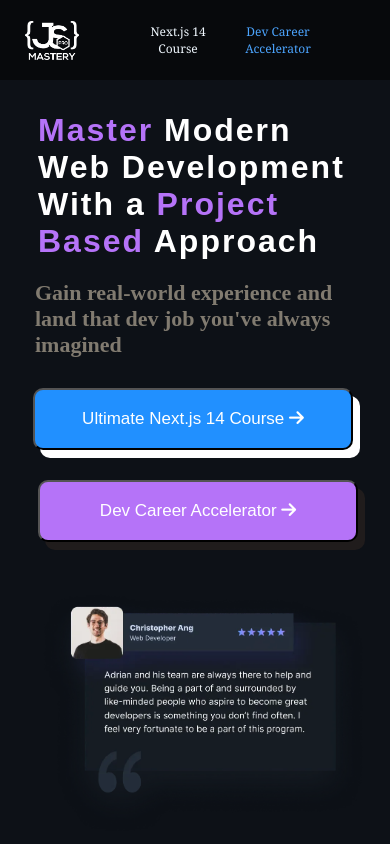
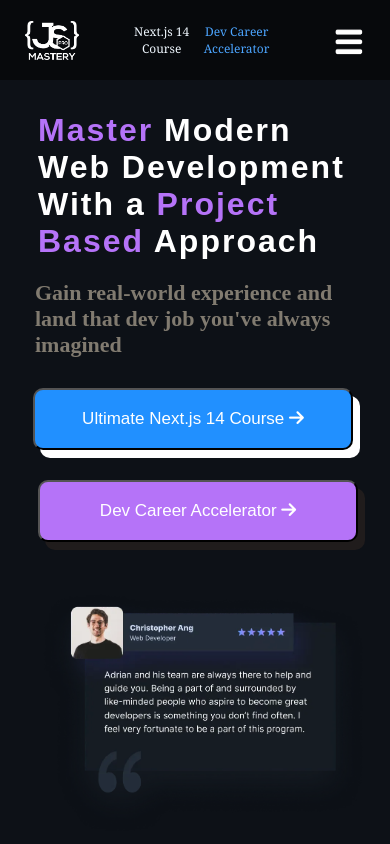
Before and after one commit to muzafariqbal10/jsmastery, a plain HTML site: page index.html in a window 390 px wide. Shown: the top 844 px of the page. Drawn offline with Linux system fonts and the light colour scheme.

Commit message:
first commit

```diff
--- a/style.css
+++ b/style.css
@@ -253,7 +253,7 @@ body {
     }
 
     .nav>ul>a {
-        margin-left: 20px;
+        margin-left: 10px;
         position: relative;
         left: 0px;
         text-decoration: none;
@@ -265,9 +265,10 @@ body {
 
     .nav>ul>img {
         position: relative;
-        left: 70px;
-        bottom: 5px;
-        display: none;
+        left: 50px;
+        bottom: -2px;
+        width: 50px;
+
     }
 
 
@@ -389,7 +390,7 @@ body {
 
     .star>p {
         position: relative;
-        top: 1030px;
+        top: 1040px;
         left: 120px;
         width: 200px;
         display: flex;
@@ -443,7 +444,7 @@ body {
     .social>p {
         position: relative;
         right: 155px;
-        top: -34px;
+        top: -40px;
         font-size: 16px;
         font-weight: bold;
 
```
